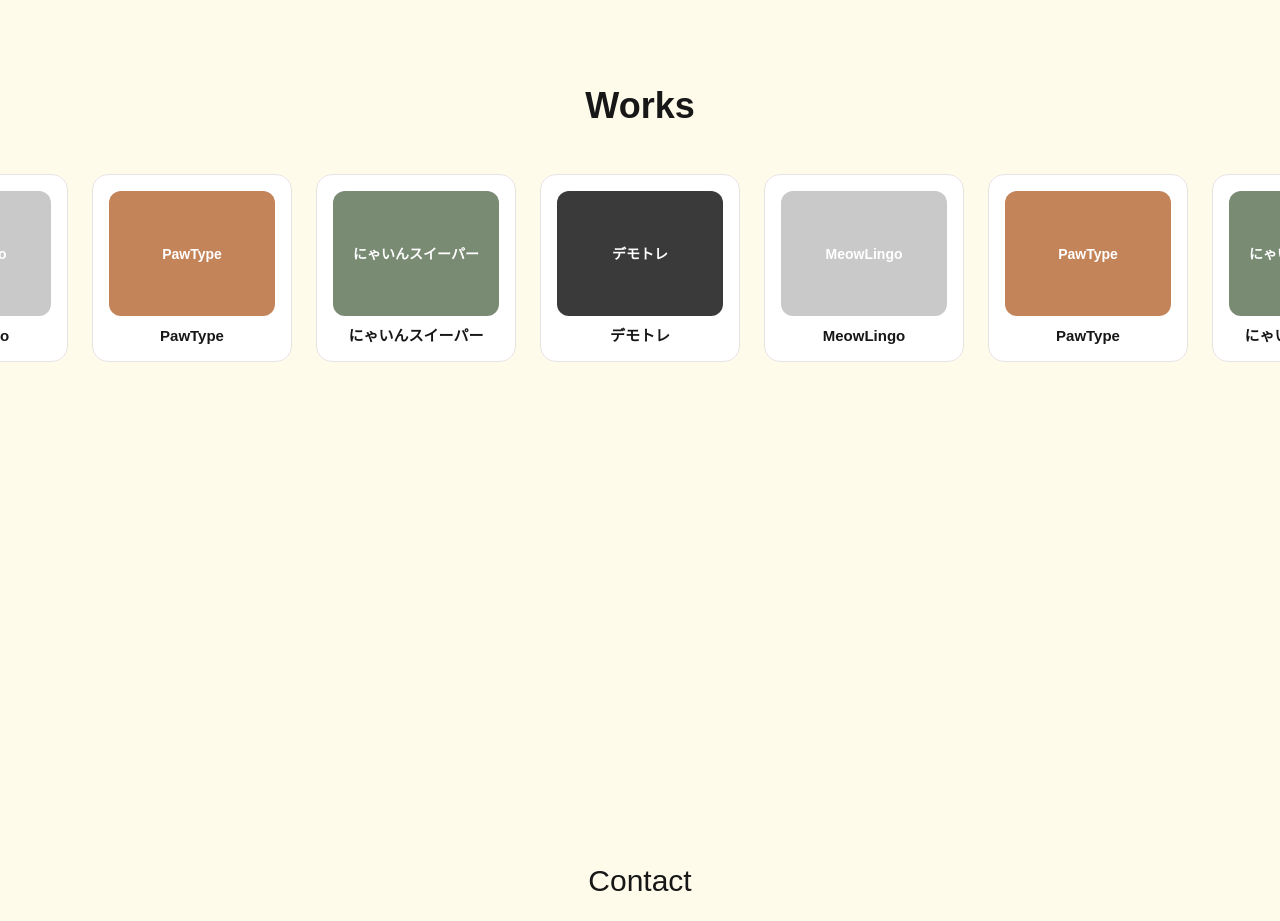
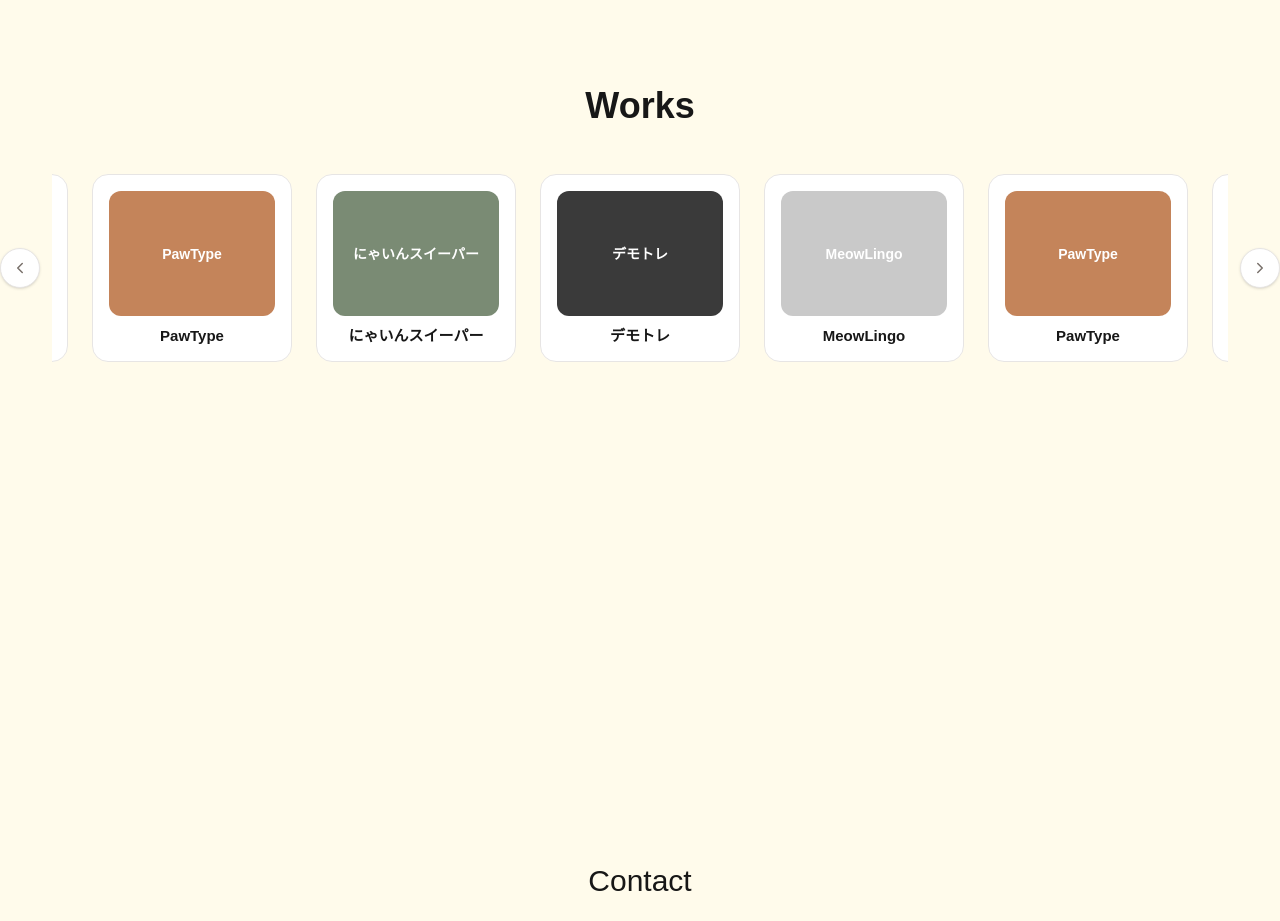
Before and after one commit to maru1005/portfolio, a Next.js app: page / in a window 1280 px wide. Shown: the part 1380-2301 px from the top of the page. Built offline with nearby package versions, Linux system fonts and the light colour scheme; no server answers.

Commit message:
feat:scroll button

```diff
--- a/package.json
+++ b/package.json
@@ -10,6 +10,7 @@
   },
   "dependencies": {
     "@supabase/supabase-js": "^2.110.8",
+    "lucide-react": "^1.28.0",
     "next": "16.2.11",
     "react": "19.2.4",
     "react-dom": "19.2.4"
--- a/src/app/globals.css
+++ b/src/app/globals.css
@@ -30,6 +30,14 @@
   }
 }
 
+.no-scrollbar::-webkit-scrollbar {
+  display: none;
+}
+.no-scrollbar {
+  -ms-overflow-style: none;
+  scrollbar-width: none;
+}
+
 body {
   background: var(--background);
   color: var(--foreground);
--- a/src/components/WorksMarquee.tsx
+++ b/src/components/WorksMarquee.tsx
@@ -7,6 +7,7 @@ import { useState, useEffect, useRef } from "react";
 import WorkCard from "./WorkCard";
 import WorksModal from "./WorksModal";
 import { Work } from "../data/works";
+import { ChevronLeft, ChevronRight } from "lucide-react";
 
 type WorksMarqueeProps = {
   works: Work[];
@@ -84,11 +85,32 @@ export default function WorksMarquee({ works }: WorksMarqueeProps) {
     };
   }, []);
 
+  const scrollByOneCard = (direction: "left" | "right") => {
+    if (!trackRef.current) return;
+    const card = trackRef.current.children;
+    const first = card[0] as HTMLElement;
+    const second = card[1] as HTMLElement;
+    const step = second.offsetLeft - first.offsetLeft;
+
+    trackRef.current.scrollBy({
+      left: direction === "left" ? -step : step,
+      behavior: "smooth",
+    });
+  };
+
   return (
     <>
+      <div className="w-full flex items-center gap-3">
+        <button
+          onClick={() => scrollByOneCard("left")}
+          className="shrink-0 w-10 h-10 rounded-full bg-white border border-stone-200 text-stone-500 flex items-center justify-center shadow-sm hover:bg-stone-50 hover:text-stone-700 hover:border-[#C4845A] transition-colors focus:outline-none focus-visible:ring-2 focus-visible:ring-[#C4845A]"
+        >
+          <ChevronLeft size={18} />
+        </button>
+
         <div
           ref={trackRef}
-        className={`w-full flex overflow-x-auto gap-6 px-[40vw] py-12 cursor-grab active:cursor-grabbing ${
+          className={`no-scrollbar flex overflow-x-auto gap-6 px-[40vw] py-12 cursor-grab active:cursor-grabbing ${
             isDragging ? "snap-none" : "snap-x snap-proximity"
           }`}
           onMouseDown={handleMouseDown}
@@ -106,6 +128,14 @@ export default function WorksMarquee({ works }: WorksMarqueeProps) {
             </div>
           ))}
         </div>
+
+        <button
+          onClick={() => scrollByOneCard("right")}
+          className="shrink-0 w-10 h-10 rounded-full bg-white border border-stone-200 text-stone-500 flex items-center justify-center shadow-sm hover:bg-stone-50 hover:text-stone-700 hover:border-[#C4845A] transition-colors focus:outline-none focus-visible:ring-2 focus-visible:ring-[#C4845A]"
+        >
+          <ChevronRight size={18} />
+        </button>
+      </div>
       <WorksModal work={selectedWork} onClose={() => setSelectedWork(null)} />
     </>
   );
```
Also changed, not shown: 1 other file (tests, documents, lock files or other folders). Lines whose indentation alone changed are shown as unchanged.
